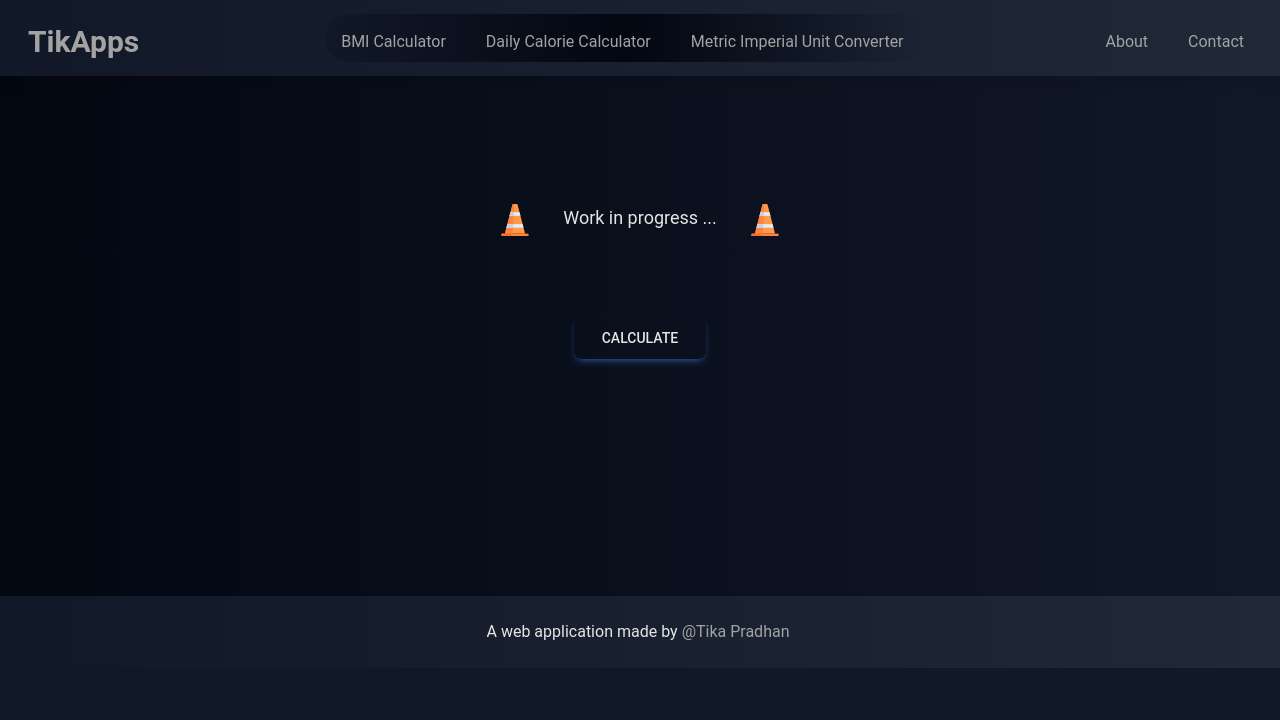
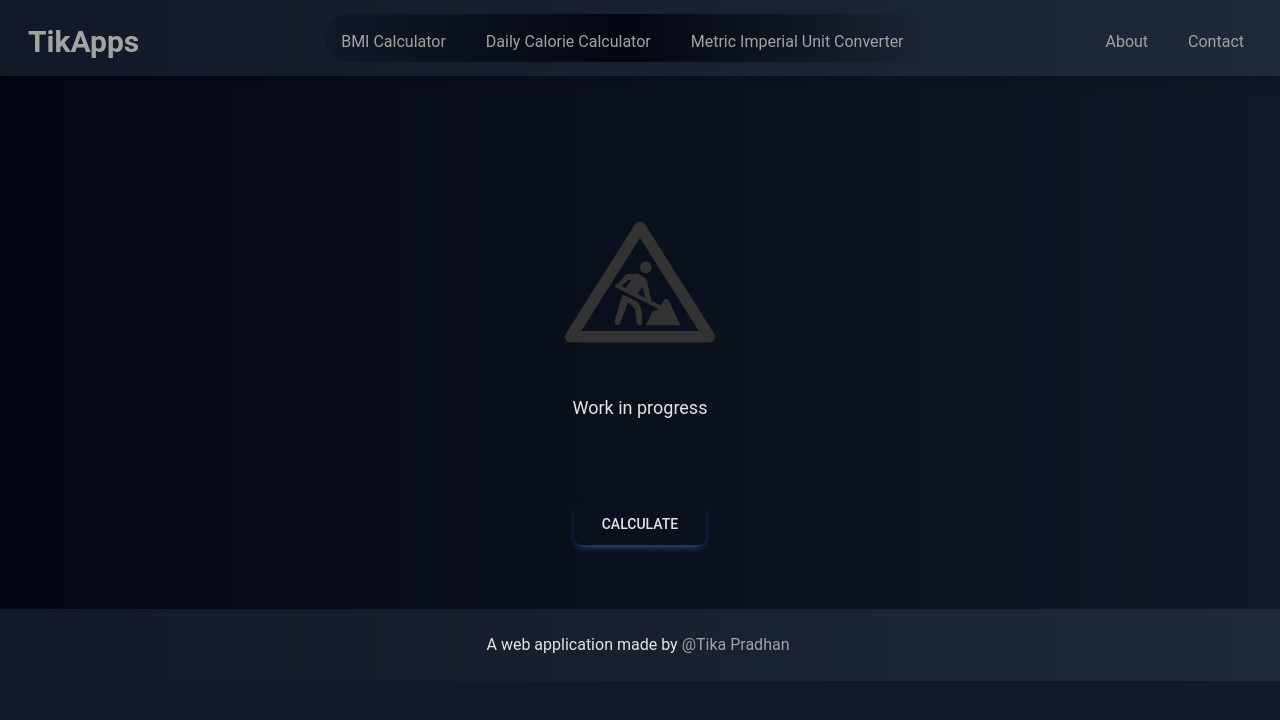
Before and after one commit to tikap/TikApps, a Next.js app: page /unit in a window 1280 px wide. Shown: the top 720 px of the page. Built offline with nearby package versions, Linux system fonts and the light colour scheme; what tw-elements would draw is missing.

Commit message:
Under construction component

```diff
--- a/app/components/content/UnderConstruction.js
+++ b/app/components/content/UnderConstruction.js
@@ -1,17 +1,19 @@
 "use client";
 
 import Image from "next/image";
-import TrafficCone from "@/resources/images/traffic_cone_32px.png";
+import UnderConstructionImage from "@/resources/images/under_construction_512x512.png";
 
 export default function UnderConstruction() {
   return (
-    <div className="py-20 flex justify-center space-x-8">
-      <div className="min-w-max">
-        <Image src={TrafficCone} alt="Traffic Cone Icon" />
-      </div>
-      <div className="text-lg"> Work in progress ...</div>
-      <div className="min-w-max">
-        <Image src={TrafficCone} alt="Traffic Cone Icon" />
+    <div className="py-20 flex justify-center">
+      <div className="justify-items-center space-y-10">
+        <Image
+          src={UnderConstructionImage}
+          alt="Under Construction Sign"
+          height={150}
+          width={150}
+        />
+        <div className="text-lg">Work in progress</div>
       </div>
     </div>
   );
```
Also changed, not shown: app/resources/images/under_construction_512x512.png (added).
